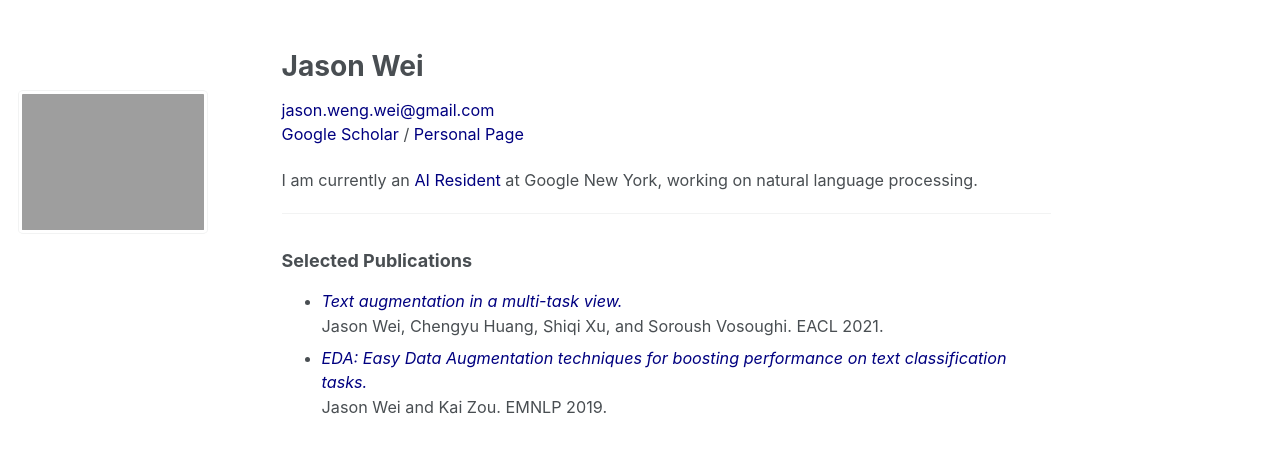
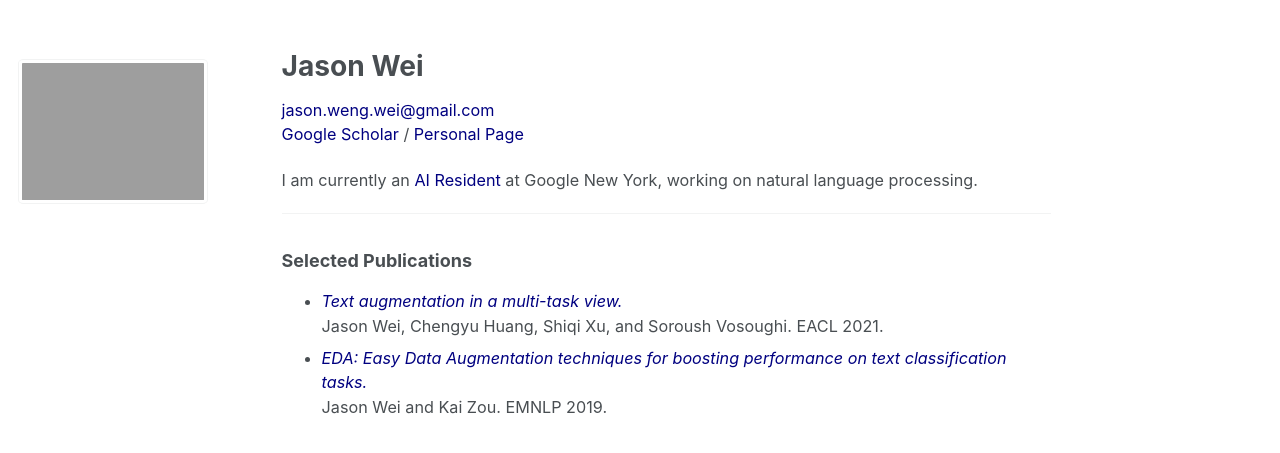
Before and after one commit to jasonwei20/jasonwei20.github.io, a Jekyll site: the page built from _pages/about.md, in a window 1280 px wide. Shown: the top 453 px of the page. Built offline with Jekyll 4.4.1, drawn with Linux system fonts in a browser that asks for light colours.

Commit message:
add stuff

```diff
--- a/_sass/_sidebar.scss
+++ b/_sass/_sidebar.scss
@@ -11,7 +11,7 @@
           transform: translate3d(0, 0 , 0);
 
   @include clearfix();
-  margin-top: 3em;
+  margin-top: 1.3em;
   margin-bottom: 1em;
 
   @include breakpoint($large) {
```
